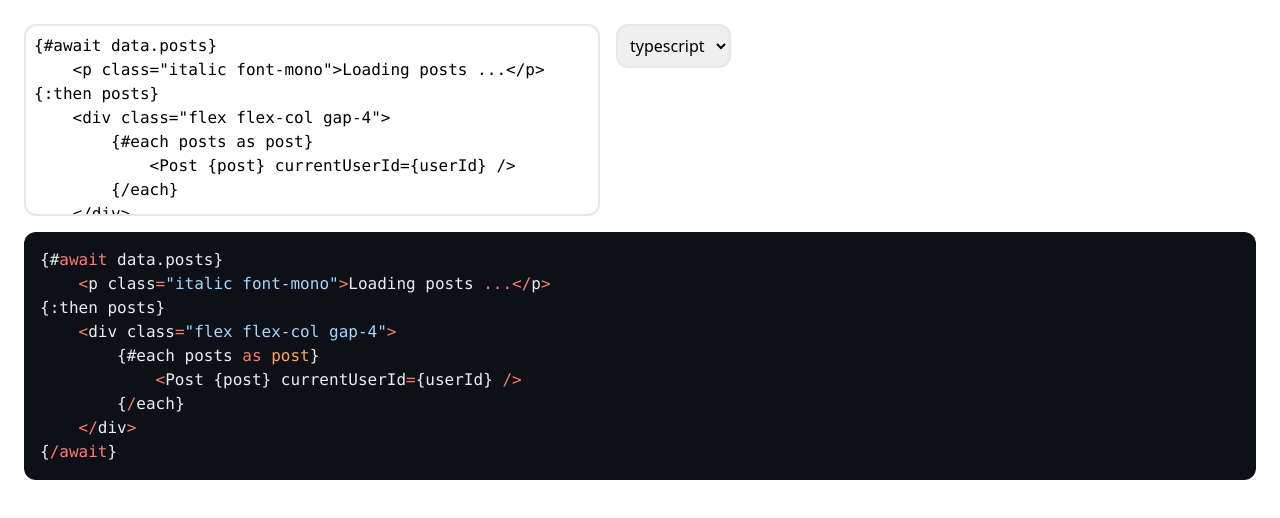
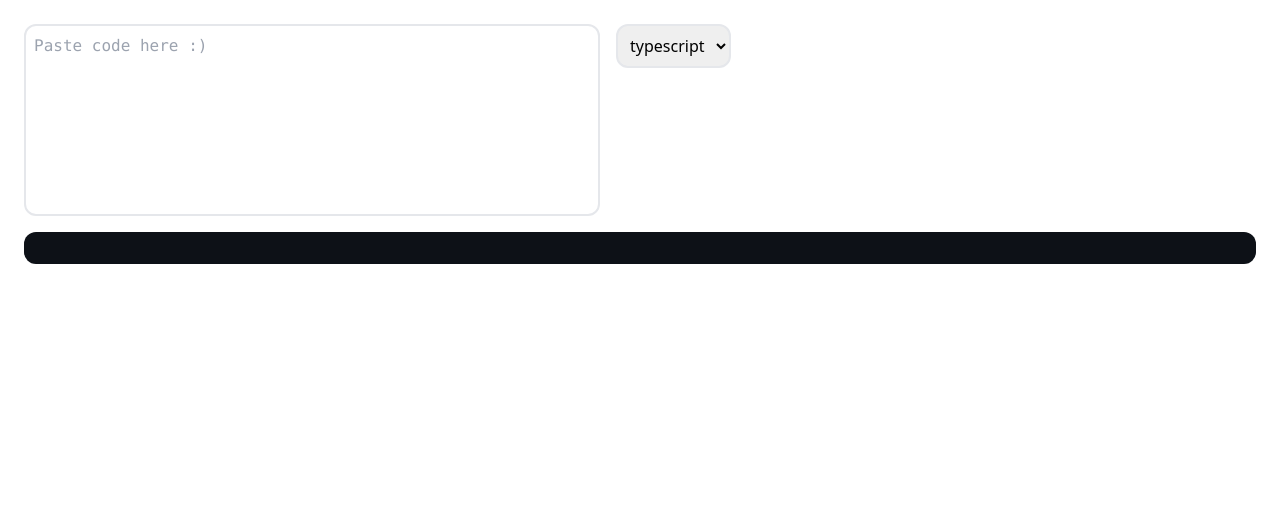
Before and after one commit to nevthereal/code-svg, a SvelteKit app: page / in a window 1280 px wide. Shown: the top 518 px of the page. Built offline with nearby package versions, Linux system fonts and the light colour scheme.

Commit message:
removed unneccessary code

```diff
--- a/src/routes/+page.svelte
+++ b/src/routes/+page.svelte
@@ -1,16 +1,7 @@
 <script lang="ts">
 	import { codeToHtml, type BuiltinLanguage } from 'shiki';
-	import { toPng, toSvg } from 'html-to-image';
 
-	let code = $state(`{#await data.posts}
-	<p class="italic font-mono">Loading posts ...</p>
-{:then posts}
-	<div class="flex flex-col gap-4">
-		{#each posts as post}
-			<Post {post} currentUserId={userId} />
-		{/each}
-	</div>
-{/await}`);
+	let code = $state('');
 	let lang = $state('typescript');
 
 	const htmlPromise = $derived(
```
